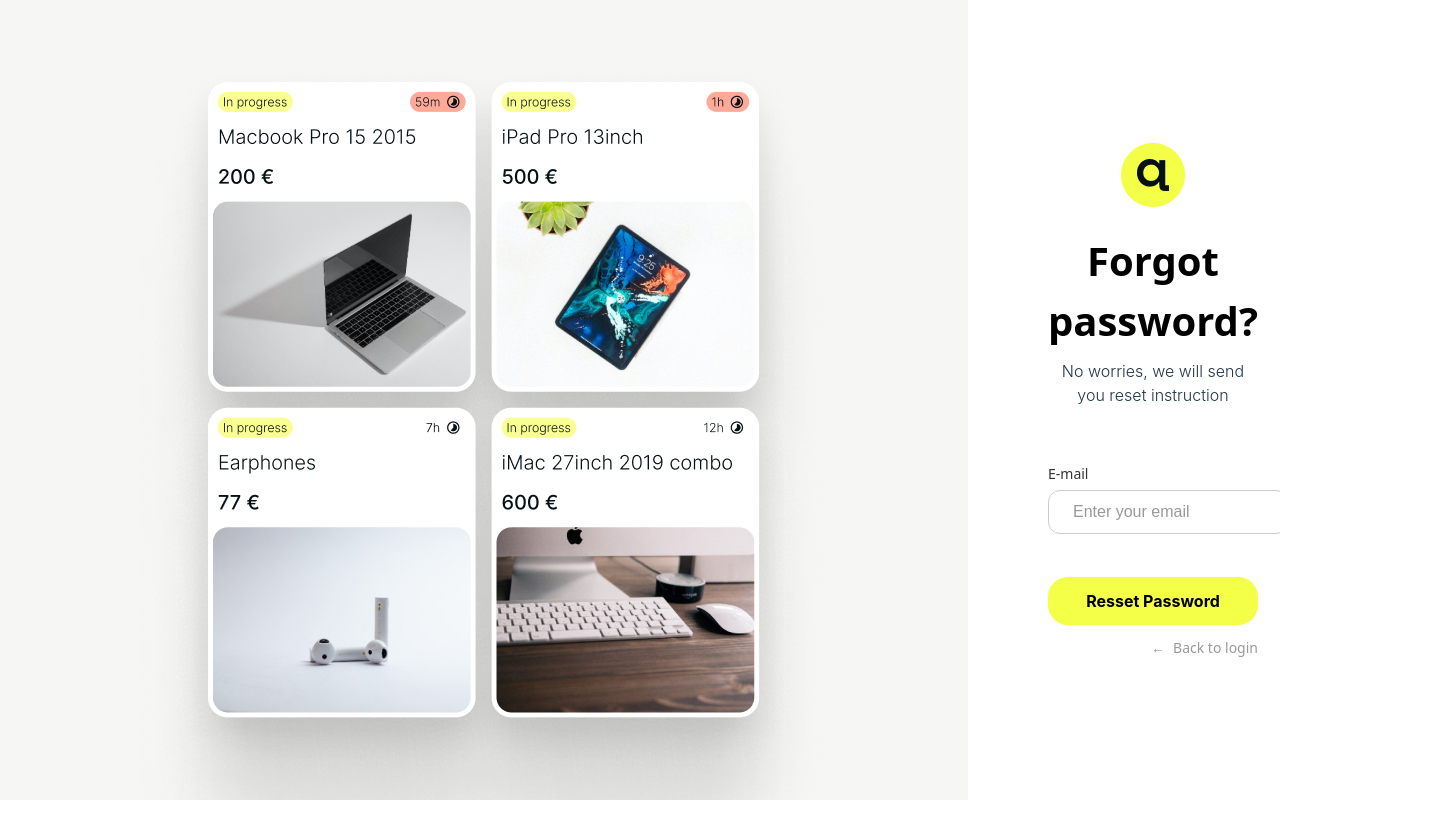
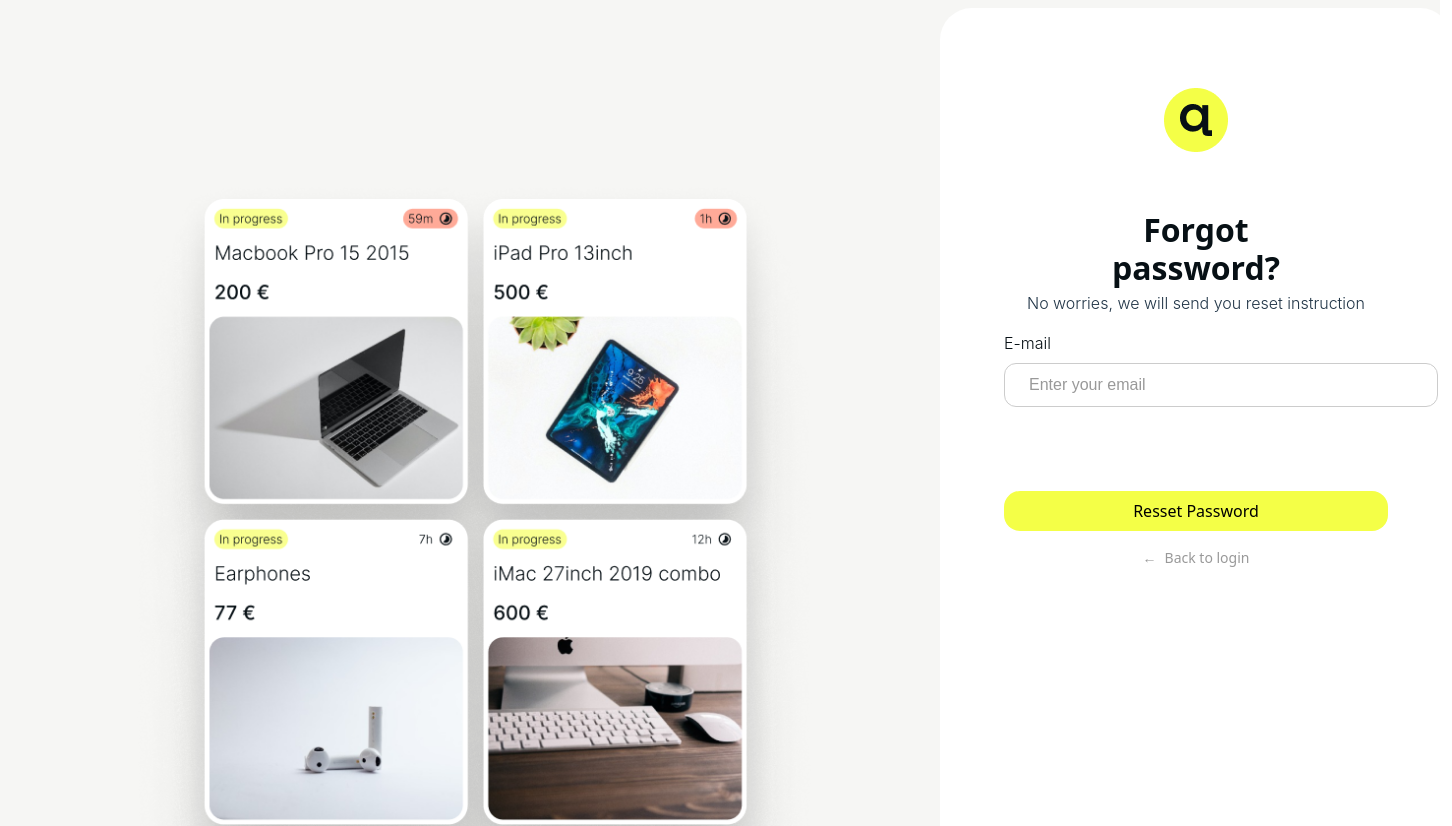
Before and after one commit to AndjelaShida/AuctionBay-Frontend, a React (Vite) app: page /forgotpasswordpage in a window 1280 px wide. Shown: the top 826 px of the page, 1452 px wide, since content can reach past the window. Before the commit the page ends 800 px from the top, so only its background shows below. Built offline with nearby package versions, Linux system fonts and the light colour scheme.

Commit message:
forgot password fixing

```diff
--- a/src/pages/LandingPage/ForgotPassword.style.ts
+++ b/src/pages/LandingPage/ForgotPassword.style.ts
@@ -3,54 +3,73 @@
 
 export const MainWrapper = styled.div`
   display: flex;
-  height: 100vh;
-  width: 100vw;
-  overflow: hidden;
+  flex-direction: row;
+  width: 1440px;
+  height: 1024px;
+  background-color: #f6f6f4;
 `;
 
 export const LeftWrapper = styled.div`
-flex: 2;
+  max-width: 968px;
+  width: 968px;
+  height: 1024px;
   background-color: #f6f6f4;
   display: flex;
- justify-content: center ;
- align-items: center ;
+  justify-content: center;
+  align-items: center;
 
   img {
- max-height: 100%
- width: auto;
+    max-height: 100%;
+    max-width: 100%;
     object-fit: contain;
   }
 `;
 
 export const RightWrapper = styled.div`
-  flex: 1;
+  max-width: 472px;
+  width: 472px;
+  height: 1024px;
+  display: flex;
+  flex-direction: row;
+  justify-content: center;
+  align-items: center;
+  flex-direction: column;
+  gap: 8px;
+  padding: 8px;
+`;
+
+export const RightContainer = styled.div`
+  max-width: 448px;
+  width: 448px;
+  height: 1008px;
   display: flex;
   flex-direction: column;
-  justify-content: center; /* vertikalno centriranje */
-  align-items: center; /* horizontalno centriranje */
-  padding: 40px 80px;
-  gap: 8px;
+  align-items: center;
+  gap: 16px;
+  border-radius: 32px;
+  padding: 64px 32px;
+  background-color: #ffffff;
 `;
-export const Title = styled.h2`
-  font-size: 40px;
+
+export const TitleForgot = styled.h2`
+  width: 281px;
+  height: 38px;
+  font-size: 32px;
   font-weight: 700;
-  color: #000;
-  margin: 0;
+  color: #071015;
+  line-height: 120%;
   text-align: center;
 `;
 
 export const Subtitle = styled.div`
+width: 347px;
+height: 24px;
   font-family: "Inter", sans-serif;
   font-weight: 300;
   font-size: 16px;
-  width: 100%;
+  line-height: 24px;
   text-align: center;
-  margin-bottom: 24px;
 
-  strong {
-    font-weight: 900;
-    cursor: pointer;
-  }
 `;
 export const Input = styled.input`
   padding: 12px 24px;
@@ -69,44 +88,55 @@
   }
 `;
 export const FormContainer = styled.div`
-  width: 100%;
+  width: 384px;
+  height: 144px;
   display: flex;
   flex-direction: column;
-  margin-top: 24px;
+  gap: 32px;
 `;
-export const Row = styled.div`
+export const Inputs = styled.div`
+  width: 384px;
+  height: 72px;
   display: flex;
-  gap: 40px;
-  margin-bottom: 10px;
+  gap: 16px;
+
+  &::placeholder {
+    color: #ffffff;
+    width: 384px;
+    height: 40px;
+    min-height: 40px;
+    border-radius: 16px;
+    border: 1px solid #dde9e6;
+    padding: 8px 16px;
+    gap: 8px;
+  }
 `;
 
 export const InputGroup = styled.div`
+width 184px;
+height: 72px;
+gap: 8px;
 flex: 1;
 display: flex;
 flex-direction: column;
 
-  &:first-child {
-    margin-right: 20px;
-  }
-
   label {
-    font-size: 14px;
-    font-weight: 500;
-    margin-bottom: 6px;
-    color: #333;
+    font-family: "Inter", sans-serif;
+    font-size: 16px;
+    font-weight: 300;
+    line-height: 24px ;
+    color: #071015;
   }
 `;
 
 export const SubmitButton = styled.button`
-  width: 100%;
-  padding: 14px 20px;
-  font-family: "Inter", sans-serif;
-  font-weight: 700;
-  border-radius: 20px;
-  border: none;
+  width: 384px;
+  height: 40px;
+  min-height: 40px;
+  padding: 8px 16px 8px 16px;
+  gap: 8px;
+  border-radius: 16px;
   background-color: #f4ff47;
-  color: #000;
-  margin-top: 25px;
   cursor: pointer;
   transition: background-color 0.3s ease;
 
@@ -115,11 +145,12 @@
   }
 `;
 export const BackToLogin = styled.div`
-    width: 100%;
+    width: 97px
+    height: 16px;
   display: flex;
-  justify-content: flex-end;
-  margin-top: 4px;
-  margin-bottom: 16px;
+  gap: 8px;
+  justify-content: center;
+
   }
 `;
 
--- a/src/pages/LandingPage/ForgotPasswordPage.tsx
+++ b/src/pages/LandingPage/ForgotPasswordPage.tsx
@@ -5,14 +5,15 @@
   IconButton,
   Input,
   InputGroup,
+  Inputs,
   LeftWrapper,
   MainWrapper,
   MutedLink,
+  RightContainer,
   RightWrapper,
-  Row,
   SubmitButton,
   Subtitle,
-  Title,
+  TitleForgot,
 } from "./ForgotPassword.style";
 
 const ForgotPasswordPage: React.FC = () => {
@@ -23,23 +24,29 @@
       </LeftWrapper>
 
       <RightWrapper>
+        <RightContainer>
          <IconButton to="#">
                     <img src="images/Left navigation.png" alt="left navigation" />
                   </IconButton>
-        <Title>Forgot password?</Title>
+        <TitleForgot>Forgot password?</TitleForgot>
+
         <Subtitle>No worries, we will send you reset instruction</Subtitle>
 
         <FormContainer>
-          <Row>
+
+          <Inputs>
             <InputGroup>
+
               <label htmlFor="email">E-mail</label>
               <Input
                 id="email"
                 type="text"
                 placeholder="Enter your email"
               ></Input>
+
             </InputGroup>
-          </Row>
+          </Inputs>
+
         </FormContainer>
 
         <SubmitButton>Resset Password</SubmitButton>
@@ -47,6 +54,7 @@
         <BackToLogin>
           <MutedLink to="/loginpage">Back to login</MutedLink>
         </BackToLogin>
+        </RightContainer>
       </RightWrapper>
     </MainWrapper>
   );
--- a/src/pages/LandingPage/Login.style.ts
+++ b/src/pages/LandingPage/Login.style.ts
@@ -38,7 +38,7 @@
   padding: 8px;
 `;
 
-export const LeftContainer = styled.div`
+export const RightContainer = styled.div`
   max-width: 448px;
   width: 448px;
   height: 1008px;
--- a/src/pages/LandingPage/LoginPage.tsx
+++ b/src/pages/LandingPage/LoginPage.tsx
@@ -6,7 +6,6 @@
   Input,
   InputGroup,
   Inputs,
-  LeftContainer,
   LoginLeft,
   LoginRight,
   LoginWrapper,
@@ -19,6 +18,8 @@
   TitleWelcome,
 } from "./Login.style";
 import { useNavigate } from "react-router-dom";
+import { RightContainer } from "./Register.style";
+
 
 
 const LoginPage: React.FC = () => {
@@ -36,7 +37,7 @@
       </LoginLeft>
 
       <LoginRight>
-        <LeftContainer>
+        <RightContainer>
 
         <IconButton to="#">
           <img src="images/Left navigation.png" alt="left navigation" />
@@ -83,7 +84,7 @@
           </Subtitle>
 
         </FormContainer>
-        </LeftContainer>
+        </RightContainer>
       </LoginRight>
     </LoginWrapper>
   );
```
Lines whose indentation alone changed are shown as unchanged.
